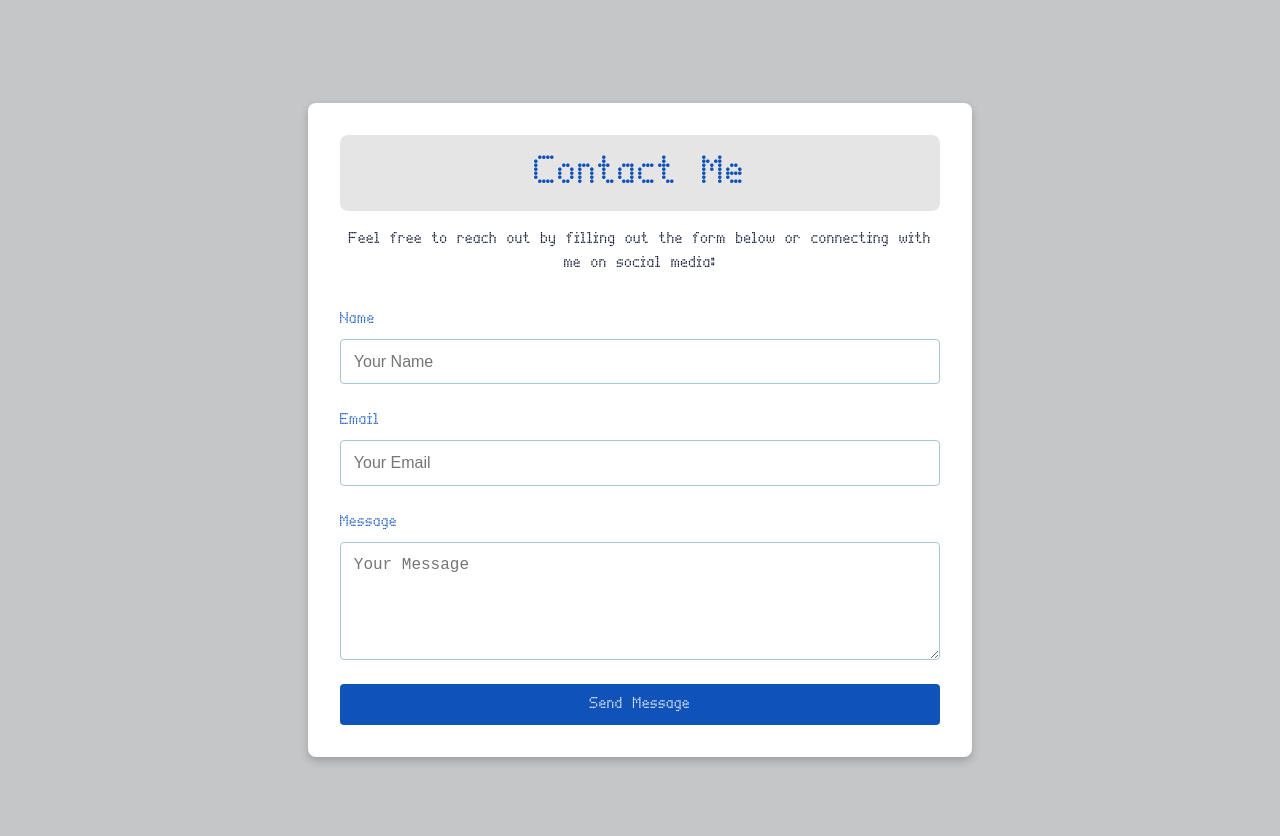
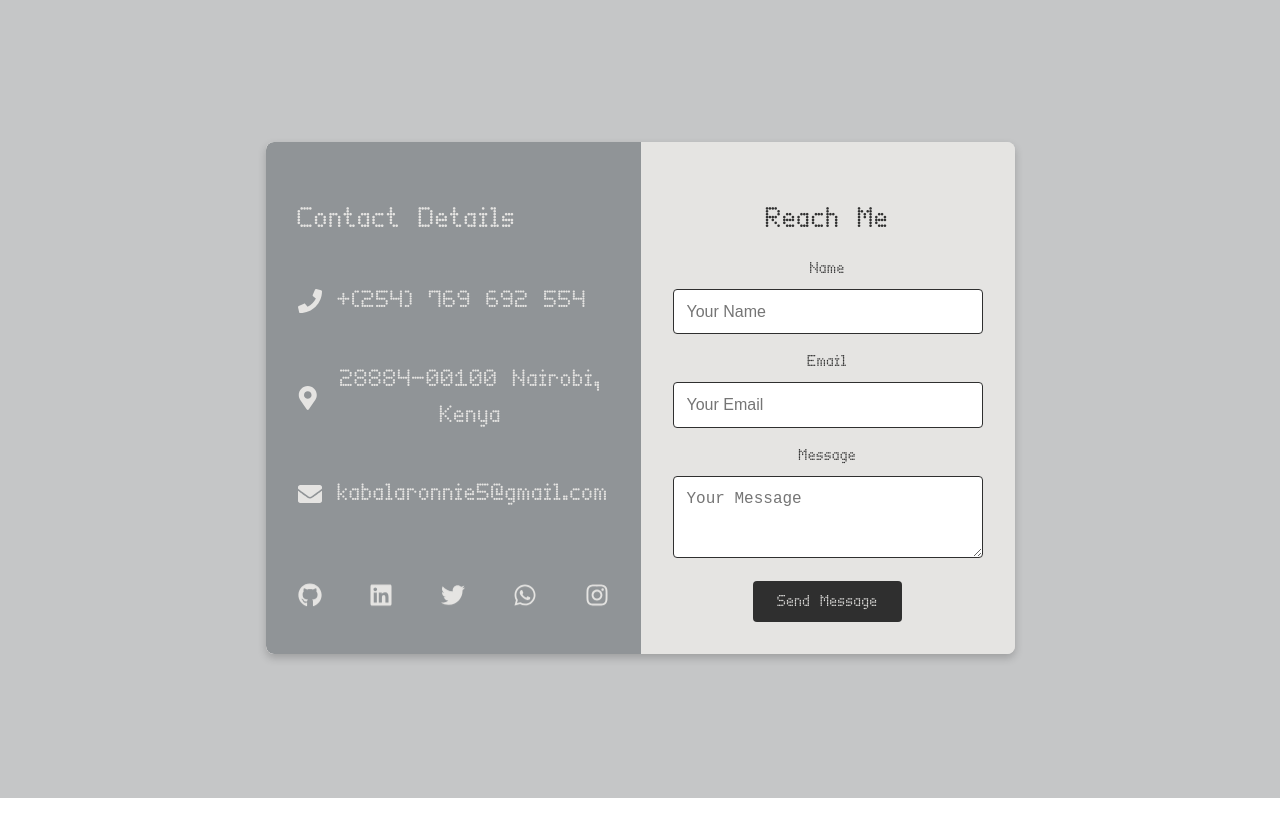
Before and after one commit to Kaballah/portfolio-kaballah, a React (Vite) app: page /Home in a window 1280 px wide. Shown: the part 4130-4966 px from the top of the page. After the commit the page ends 4928 px from the top, so only its background shows below. Built offline with nearby package versions, Linux system fonts and the light colour scheme.

Commit message:
Worked on the Contact Me section

```diff
--- a/package.json
+++ b/package.json
@@ -10,9 +10,11 @@
     "preview": "vite preview"
   },
   "dependencies": {
+    "emailjs-com": "^3.2.0",
     "react": "^19.0.0",
     "react-dom": "^19.0.0",
-    "react-icons": "^5.5.0"
+    "react-icons": "^5.5.0",
+    "react-toastify": "^11.0.5"
   },
   "devDependencies": {
     "@eslint/js": "^9.21.0",
--- a/src/components/Contact.css
+++ b/src/components/Contact.css
@@ -1,74 +1,125 @@
 /* Contact section styles */
 .contact-section {
-    background-color: #D6E6F2; /* Ice Blue */
+    background-color: var(--color-soft-platinum);
     display: flex;
     align-items: center;
     justify-content: center;
-    padding: 2rem;
-    color: #000A26; /* Deep Navy for text */
-    position: relative; /* Ensure icons are positioned relative to this section */
-    overflow: hidden; /* Prevent icons from overflowing the section */
+    height: 100vh; /* Full viewport height */
+    color: var(--color-dark-graphite); /* Deep Navy for text */
+    position: relative;
+    padding: 0;
   }
 
   .contact-container {
-    max-width: 600px;
+    display: flex;
     width: 100%;
-    background-color: white; /* Form background */
-    padding: 2rem;
+    max-width: 1200px;
+    background-color: var(--color-silver-mist); /* Form background */
     border-radius: 8px;
     box-shadow: 0 4px 8px rgba(0, 0, 0, 0.2); /* Add shadow for better appearance */
-    text-align: center;
-    z-index: 1; /* Ensure the form stays above the icons */
+    overflow: hidden;
   }
 
-.contact-container h1 {
-    font-size: 2.5rem;
-    margin-bottom: 1rem;
-    color: #0F52BA; /* Sapphire */
+  .contact-details {
+    flex: 1;
+    background-color: var(--color-cool-pewter); /* Background for the details section */
+    padding: 2rem;
+    display: flex;
+    backdrop-filter: blur(10px);
+    flex-direction: column;
+    justify-content: space-between;
+    align-items: flex-start;
+    color: var(--color-silver-mist);
   }
 
-.contact-container p {
-    font-size: 1rem;
-    margin-bottom: 2rem;
-    color: #000A26; /* Deep Navy */
+  .contact-details h2 {
+    font-size: 1.8rem;
+    margin-bottom: 1rem;
+    text-align: center;
+    color: var(--color-silver-mist);
+  }
+
+  .detail-item {
+    display: flex;
+    align-items: center;
+    margin-bottom: 1rem;
+    font-size: 1.5rem;
+  }
+
+  .detail-item .icon {
+    font-size: 1.5rem;
+    margin-right: 1rem;
+    color: var(--color-silver-mist);
+  }
+
+  .social-icons {
+    display: flex;
+    justify-content: space-between;
+    width: 100%;
+    margin-top: 2rem;
+  }
+
+  /* .social-icons:hover {
+    animation-play-state: paused;
+  } */
+
+  .social-icons a {
+    font-size: 1.5rem;
+    color: var(--color-silver-mist);
+    transition: color 0.3s ease;
+    animation: float 3s ease-in-out infinite; /* Add floating animation */
+  }
+
+  .social-icons a:hover {
+    color: var(--color-dark-graphite);
+    animation-play-state: paused;
   }
 
   .contact-form {
+    flex: 2; /* Take up 2/3 of the space */
+    padding: 2rem;
+    background-color: var(--color-silver-mist);
     display: flex;
     flex-direction: column;
-    gap: 1.5rem;
+    justify-content: center;
   }
 
-.form-group {
+  .contact-form h2 {
+    font-size: 1.8rem;
+    margin-bottom: 1rem;
+    color: var(--color-dark-graphite);
+  }
+
+  .contact-form .form-group {
     display: flex;
     flex-direction: column;
-    text-align: left;
+    margin-bottom: 1rem;
   }
 
-.form-group label {
+  .contact-form .form-group label {
     font-size: 1rem;
     margin-bottom: 0.5rem;
-    color: #0F52BA; /* Sapphire */
+    color: var(--color-dark-graphite);
   }
 
-.form-group input,
-.form-group textarea {
+  .contact-form .form-group input,
+  .contact-form .form-group textarea {
     padding: 0.8rem;
     font-size: 1rem;
-    border: 1px solid #A6C6D8; /* Powder Blue */
+    border: 1px solid var(--color-dark-graphite);
     border-radius: 4px;
     outline: none;
     transition: border-color 0.3s ease;
   }
 
-.form-group input:focus,
-.form-group textarea:focus {
-    border-color: #0F52BA; /* Sapphire */
+  .contact-form .form-group input:focus,
+  .contact-form .form-group textarea:focus {
+    border-color: var(--color-cool-pewter);
   }
 
   .submit-button {
-    background-color: #0F52BA; /* Sapphire */
-    color: white;
+    background-color: var(--color-dark-graphite);
+    color: var(--color-silver-mist);
     padding: 0.8rem 1.5rem;
     font-size: 1rem;
     border: none;
@@ -78,35 +129,17 @@
   }
 
   .submit-button:hover {
-    background-color: #000A26; /* Deep Navy */
+    background-color: var(--color-cool-pewter);
   }
 
-/* Animated social media icons */
-.animated-icon {
-    position: absolute;
-    font-size: 2rem;
-    color: #0F52BA; /* Sapphire */
-    animation: fadeInOut 10s infinite; /* Fade in and out every 10 seconds */
-    transition: transform 0.3s ease;
+  @keyframes float {
+    0% {
+      transform: translateY(0);
     }
-
-.animated-icon:hover {
-    transform: scale(1.2); /* Slightly enlarge on hover */
-    color: #000A26; /* Deep Navy */
-}
-
-/* Fade in and out animation */
-@keyframes fadeInOut {
-    0% {
-        opacity: 0;
-    }
-    10% {
-        opacity: 1;
-    }
-    90% {
-        opacity: 1;
+    50% {
+      transform: translateY(-10px);
     }
     100% {
-        opacity: 0;
+      transform: translateY(0);
     }
   }
--- a/src/components/Contact.jsx
+++ b/src/components/Contact.jsx
@@ -1,37 +1,79 @@
-import React, { useState, useEffect } from 'react';
-import './Contact.css'; // Import the CSS file for Contact-specific styles
-import { FaFacebook, FaTwitter, FaLinkedin, FaGithub } from 'react-icons/fa';
+import React, { useRef } from 'react';
+import './Contact.css';
+import { FaPhone, FaMapMarkerAlt, FaEnvelope, FaInstagram, FaTwitter, FaLinkedin, FaGithub, FaWhatsapp } from 'react-icons/fa';
+import emailjs from 'emailjs-com';
 
 function Contact() {
-    const [positions, setPositions] = useState([]);
+    const formRef = useRef();
 
-    // Function to generate random positions for the icons
-    const generateRandomPositions = () => {
-        const newPositions = Array(4).fill(null).map(() => ({
-            top: Math.random() * 80 + '%', // Random top position (0% to 80%)
-            left: Math.random() * 80 + '%', // Random left position (0% to 80%)
-        }));
-        setPositions(newPositions);
+  const sendEmail = (e) => {
+    e.preventDefault();
+
+    emailjs
+      .sendForm(
+        'service_f2w6iin', // Replace with your EmailJS service ID
+        'template_suphdqf', // Replace with your EmailJS template ID
+        formRef.current,
+        'XC7S_fVx2X-MleCZM' // Replace with your EmailJS user ID
+      )
+      .then(
+        (result) => {
+          alert('Message sent successfully!');
+          console.log(result.text);
+        },
+        (error) => {
+          alert('Failed to send message. Please try again.');
+          console.log(error.text);
+        }
+      );
+
+    e.target.reset(); // Reset the form after submission
   };
-
-    useEffect(() => {
-        // Generate initial positions
-        generateRandomPositions();
-
-        // Set interval to update positions every 10 seconds
-        const interval = setInterval(() => {
-            generateRandomPositions();
-        }, 10000); // 10 seconds
-
-        return () => clearInterval(interval); // Cleanup interval on component unmount
-    }, []);
 
   return (
     <div id="Contact" className="full-height-section contact-section">
       <div className="contact-container">
-                <h1>Contact Me</h1>
-                <p>Feel free to reach out by filling out the form below or connecting with me on social media:</p>
-                <form className="contact-form">
+        {/* Social Media and Contact Details */}
+        <div className="contact-details">
+          <h2>Contact Details</h2>
+          <div className="detail-item">
+            <FaPhone className="icon" />
+            <span>+(254) 769 692 554</span>
+          </div>
+          <div className="detail-item">
+            <FaMapMarkerAlt className="icon" />
+            <span>28884-00100 Nairobi, Kenya</span>
+          </div>
+          <div className="detail-item">
+            <FaEnvelope className="icon" />
+            <span>kabalaronnie5@gmail.com</span>
+          </div>
+          <div className="social-icons">
+            {/* <a href="https://facebook.com" target="_blank" title='Follow me on' rel="noopener noreferrer">
+              <FaFacebook />
+            </a> */}
+            <a href="https://github.com/Kaballah" target="_blank" title="Let's Collaborate" rel="noopener noreferrer">
+              <FaGithub />
+            </a>
+            <a href="https://linkedin.com/in/kabala-ronnie-892904202" title="Let's Connect" target="_blank" rel="noopener noreferrer">
+              <FaLinkedin />
+            </a>
+            <a href="https://x.com/mckaballah" target="_blank" title="Let's tweet" rel="noopener noreferrer">
+              <FaTwitter />
+            </a>
+            <a href="https://whatsapp.com" target="_blank" title="Let's Chat" rel="noopener noreferrer">
+              <FaWhatsapp />
+            </a>
+            <a href="https://instagram.com/_whois.kaballah_" target="_blank" title="Let's Connect" rel="noopener noreferrer">
+              <FaInstagram />
+            </a>
+          </div>
+        </div>
+
+        {/* Contact Form */}
+        <div className="contact-form">
+          <h2>Reach Me</h2>
+          <form ref={formRef} onSubmit={sendEmail}>
             <div className="form-group">
               <label htmlFor="name">Name</label>
               <input type="text" id="name" name="name" placeholder="Your Name" required />
@@ -42,36 +84,12 @@ function Contact() {
             </div>
             <div className="form-group">
               <label htmlFor="message">Message</label>
-                        <textarea id="message" name="message" placeholder="Your Message" rows="5" required></textarea>
+              <textarea id="message" name="message" placeholder="Your Message" rows="3" required></textarea>
             </div>
             <button type="submit" className="submit-button">Send Message</button>
           </form>
         </div>
-
-            {/* Animated social media icons */}
-            {positions.map((pos, index) => (
-                <a
-                    key={index}
-                    href={
-                        index === 0
-                            ? 'https://facebook.com'
-                            : index === 1
-                            ? 'https://twitter.com'
-                            : index === 2
-                            ? 'https://linkedin.com'
-                            : 'https://github.com'
-                    }
-                    target="_blank"
-                    rel="noopener noreferrer"
-                    className="animated-icon"
-                    style={{ top: pos.top, left: pos.left }}
-                >
-                    {index === 0 && <FaFacebook />}
-                    {index === 1 && <FaTwitter />}
-                    {index === 2 && <FaLinkedin />}
-                    {index === 3 && <FaGithub />}
-                </a>
-            ))}
+      </div>
     </div>
   );
 }
```
Also changed, not shown: 1 other file (tests, documents, lock files or other folders). Lines whose indentation alone changed are shown as unchanged.
